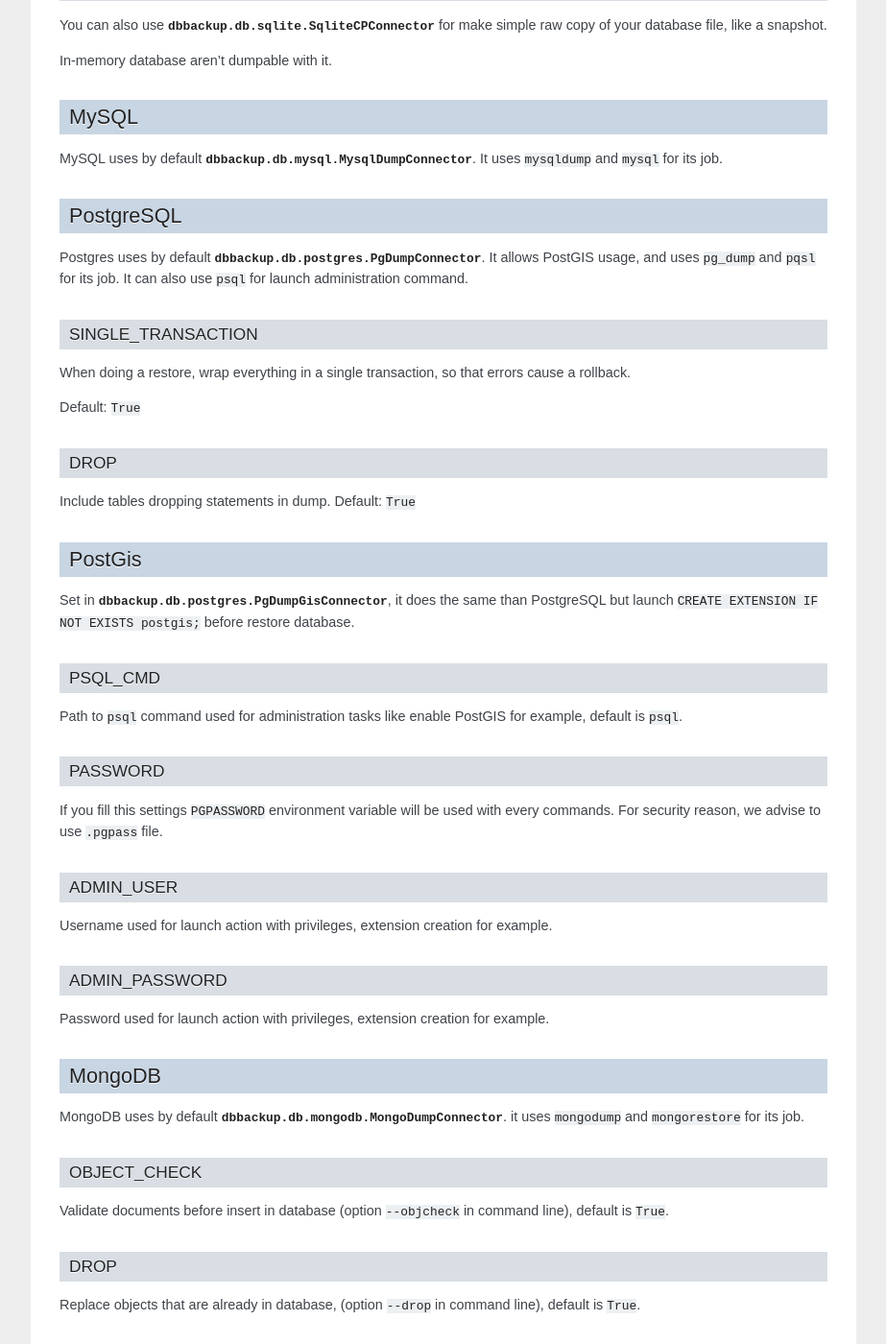
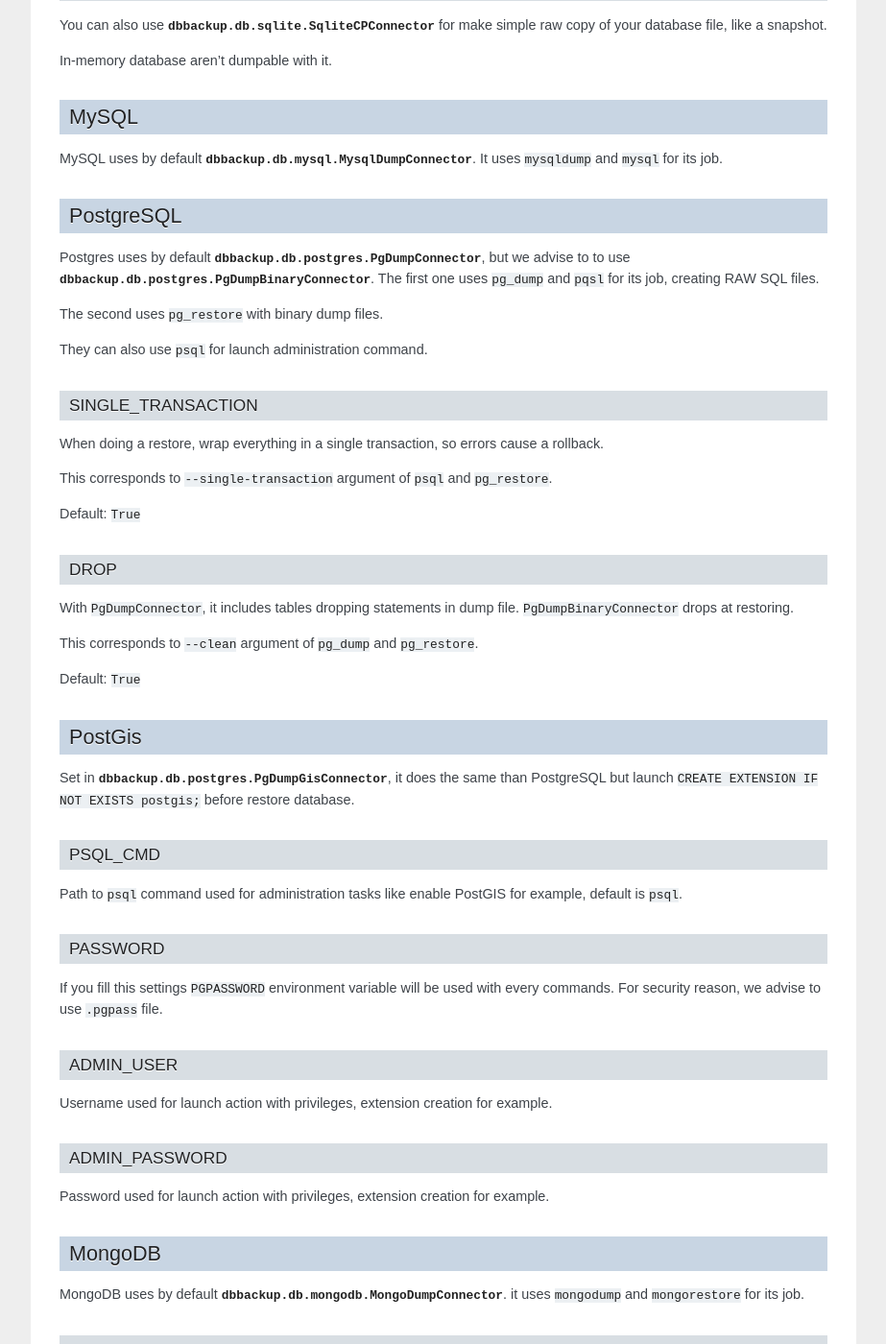
Before and after one commit to jazzband/django-dbbackup, a Sphinx documentation site: the page built from docs/databases.rst, in a window 1280 px wide and 1400 px high, scrolled down 2184 px. Shown: the whole window at 96% size, without its empty margins (198-1121 px from the left). Built offline with Sphinx 7.4.7, drawn with Linux system fonts in a browser that asks for light colours; some of the changed text lies outside the part shown.

Commit message:
Update PG doc

```diff
--- a/docs/databases.rst
+++ b/docs/databases.rst
@@ -130,22 +130,34 @@
 PostgreSQL
 ----------
 
-Postgres uses by default :class:`dbbackup.db.postgres.PgDumpConnector`. It
-allows PostGIS usage, and uses ``pg_dump`` and ``pqsl`` for its job.
-It can also use ``psql`` for launch administration command.
+Postgres uses by default :class:`dbbackup.db.postgres.PgDumpConnector`, but
+we advise to to use :class:`dbbackup.db.postgres.PgDumpBinaryConnector`. The
+first one uses ``pg_dump`` and ``pqsl`` for its job, creating RAW SQL files.
+
+The second uses ``pg_restore`` with binary dump files.
+
+They can also use ``psql`` for launch administration command.
 
 SINGLE_TRANSACTION
 ~~~~~~~~~~~~~~~~~~
 
-When doing a restore, wrap everything in a single transaction, so that errors
+When doing a restore, wrap everything in a single transaction, so errors
 cause a rollback.
+
+This corresponds to ``--single-transaction`` argument of ``psql`` and
+``pg_restore``.
 
 Default: ``True``
 
 DROP
 ~~~~
 
-Include tables dropping statements in dump. Default: ``True``
+With ``PgDumpConnector``, it includes tables dropping statements in dump file.
+``PgDumpBinaryConnector`` drops at restoring.
+
+This corresponds to ``--clean`` argument of ``pg_dump`` and ``pg_restore``.
+
+Default: ``True``
 
 PostGis
 -------
@@ -199,8 +211,8 @@
 ----------------
 
 Create your connector is easy, create a children class from
-:class:`dbbackup.db.base.BaseDBConnector` and create ``create_dump`` and
-``restore_dump``.  If your connector uses a command line tool heritate from
+:class:`dbbackup.db.base.BaseDBConnector` and create ``_create_dump`` and
+``_restore_dump``.  If your connector uses a command line tool, heritate from
 :class:`dbbackup.db.base.BaseCommandDBConnector`
 
 Connecting a Custom connector
```
